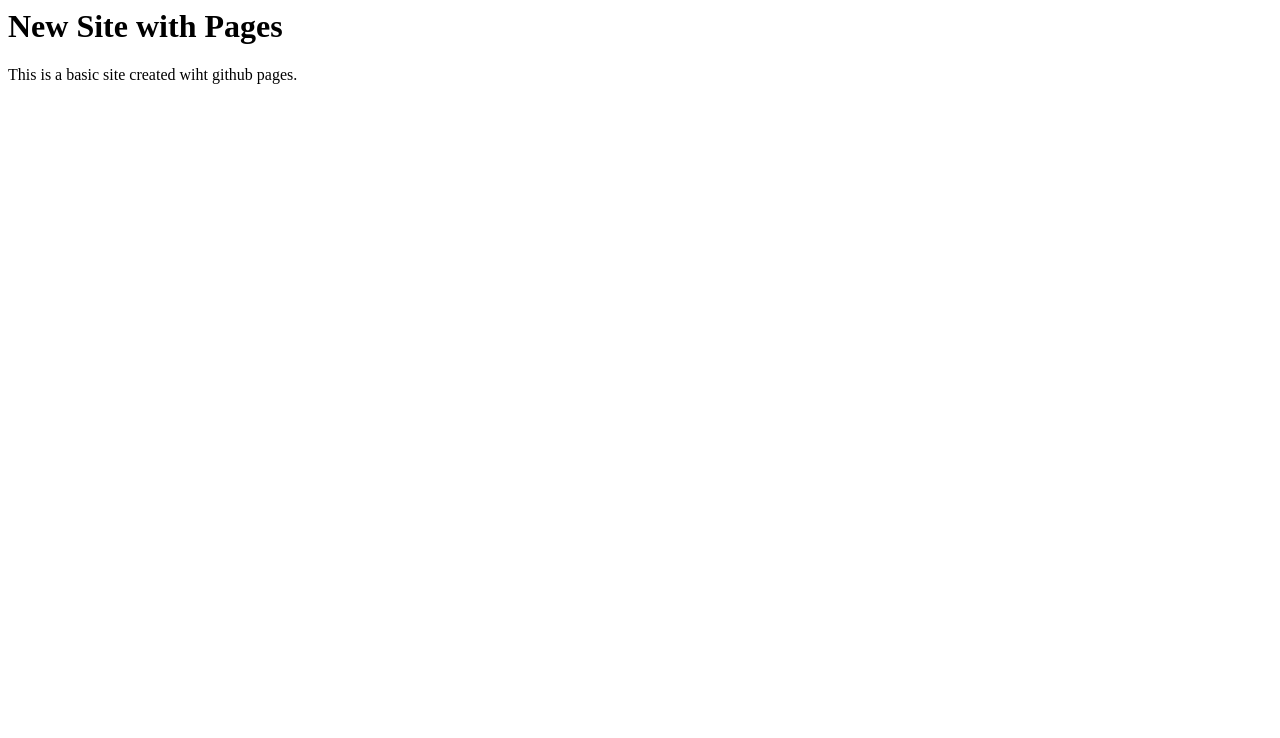
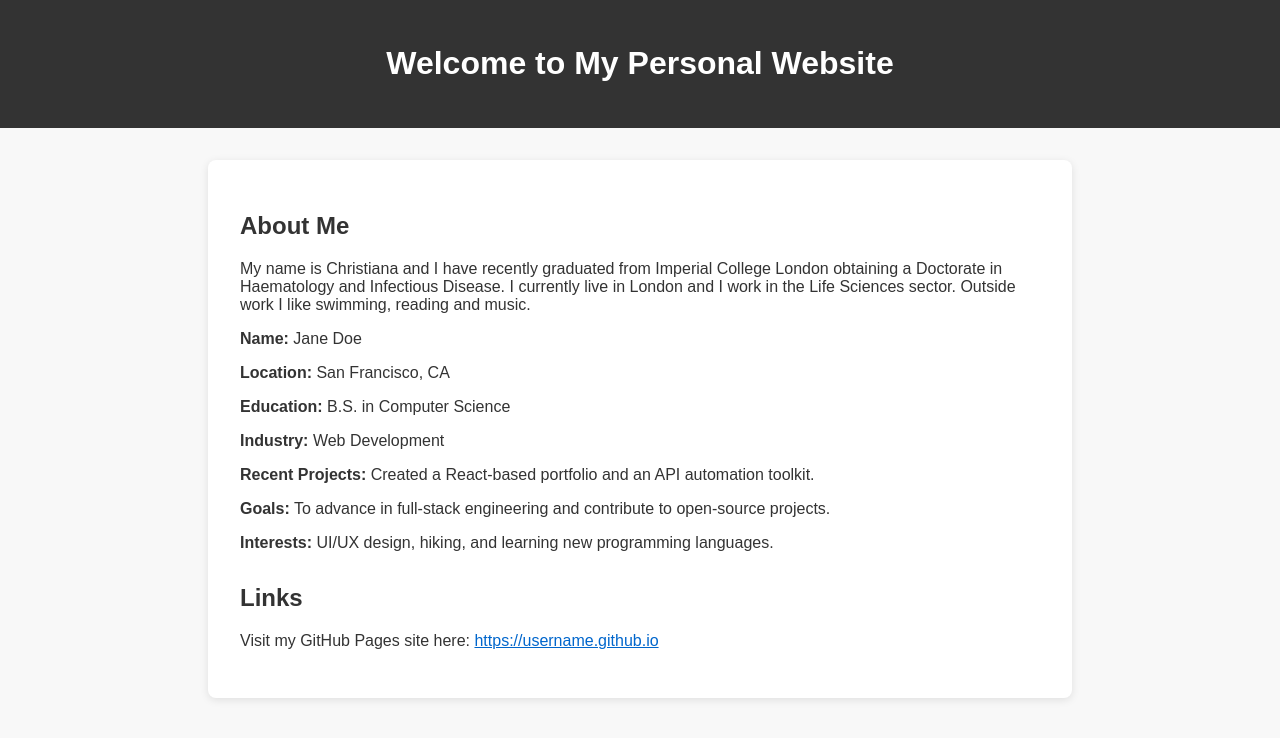
Before and after one commit to chgeor1/html_site, a plain HTML site: page index.html in a window 1280 px wide. Drawn offline with Linux system fonts and the light colour scheme.

Commit message:
Update index.html

```diff
--- a/index.html
+++ b/index.html
@@ -1,3 +1,58 @@
-<h1>New Site with Pages</h1>
+<!DOCTYPE html>
+<html lang="en">
+<head>
+  <meta charset="UTF-8" />
+  <meta name="viewport" content="width=device-width, initial-scale=1.0" />
+  <title>My Personal Website</title>
+  <style>
+    body {
+      font-family: Arial, sans-serif;
+      margin: 0;
+      padding: 0;
+      background: #f8f8f8;
+      color: #333;
+    }
+    header {
+      background: #333;
+      color: white;
+      padding: 1.5rem;
+      text-align: center;
+    }
+    main {
+      max-width: 800px;
+      margin: 2rem auto;
+      background: white;
+      padding: 2rem;
+      border-radius: 8px;
+      box-shadow: 0 2px 8px rgba(0,0,0,0.1);
+    }
+    a {
+      color: #0066cc;
+    }
+  </style>
+</head>
+<body>
+  <header>
+    <h1>Welcome to My Personal Website</h1>
+  </header>
 
-<p> This is a basic site created wiht github pages.</p>
+  <main>
+    <section id="about">
+      <h2>About Me</h2>
+      <p>My name is Christiana and I have recently graduated from Imperial College London obtaining a Doctorate in Haematology and Infectious Disease. I currently live in London and I work in the Life Sciences sector. Outside work I like swimming, reading and music.</p>
+      <p><strong>Name:</strong> Jane Doe</p>
+      <p><strong>Location:</strong> San Francisco, CA</p>
+      <p><strong>Education:</strong> B.S. in Computer Science</p>
+      <p><strong>Industry:</strong> Web Development</p>
+      <p><strong>Recent Projects:</strong> Created a React-based portfolio and an API automation toolkit.</p>
+      <p><strong>Goals:</strong> To advance in full‑stack engineering and contribute to open‑source projects.</p>
+      <p><strong>Interests:</strong> UI/UX design, hiking, and learning new programming languages.</p>
+    </section>
+
+    <section id="links" style="margin-top:2rem;">
+      <h2>Links</h2>
+      <p>Visit my GitHub Pages site here: <a href="https://username.github.io" target="_blank">https://username.github.io</a></p>
+    </section>
+  </main>
+</body>
+</html>
```
